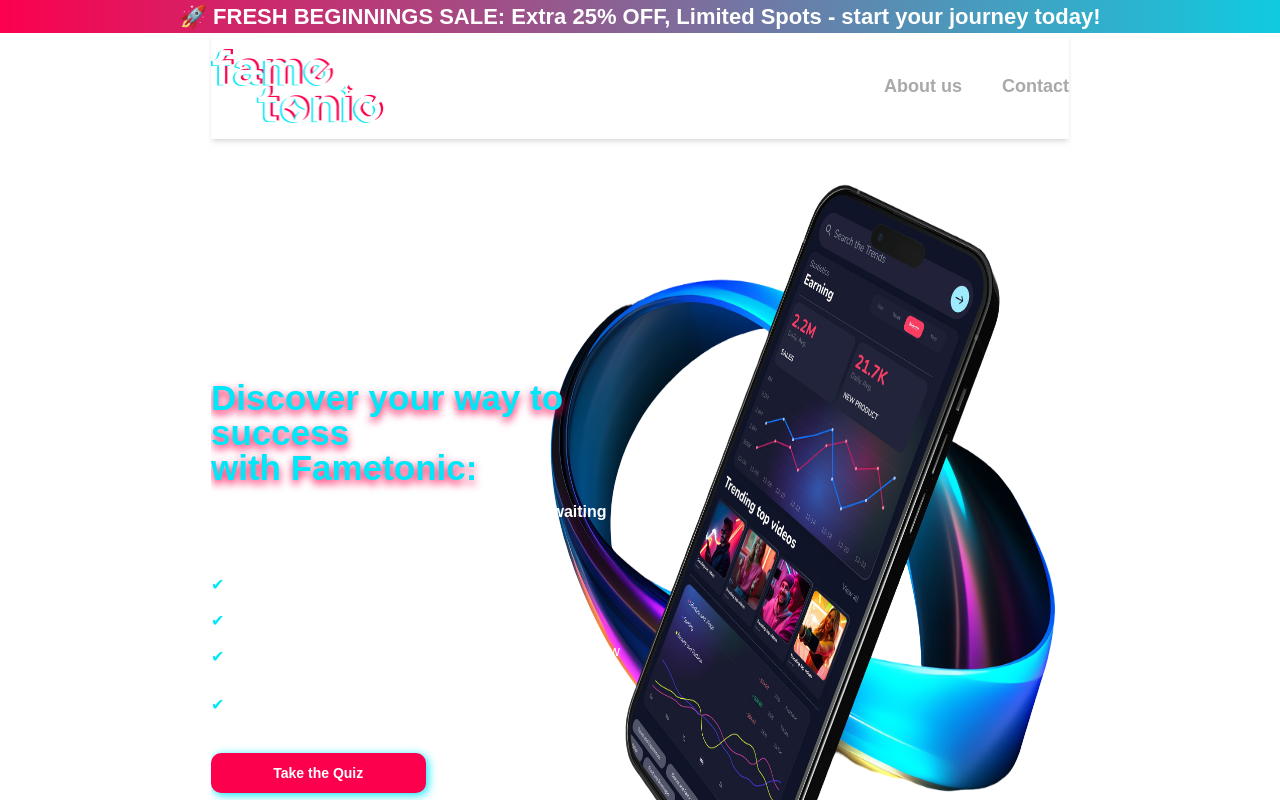
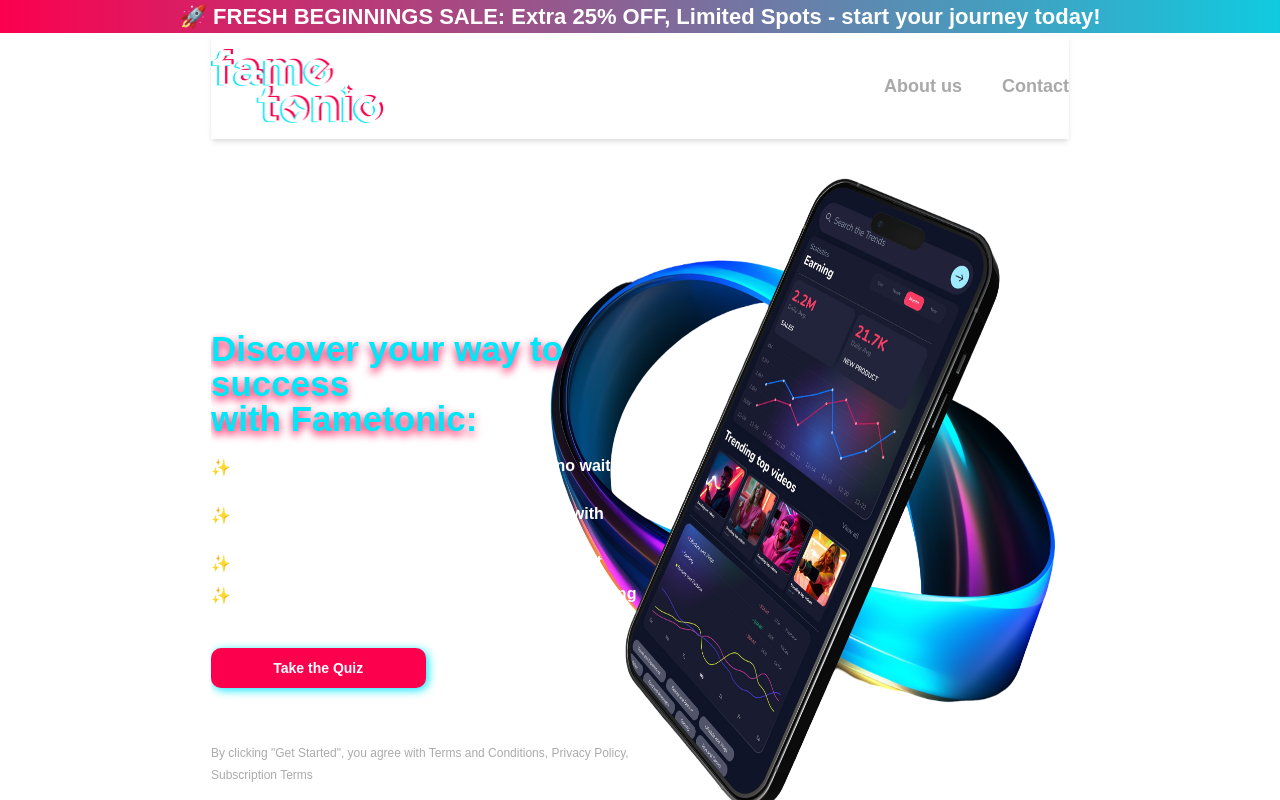
Before and after one commit to Hazrat16/fametonic, a Next.js app: page / in a window 1280 px wide. Shown: the top 800 px of the page. Built offline with nearby package versions, Linux system fonts and the light colour scheme.

Commit message:
Update home page styles and content for enhanced visual appeal and clarity

```diff
--- a/src/app/page.tsx
+++ b/src/app/page.tsx
@@ -1,11 +1,11 @@
 export default function Home() {
   return (
     <div
-      className="min-h-screen flex flex-col-reverse md:flex-row bg-no-repeat bg-[length:100%] md:bg-[length:62%_100%] bg-[position:top_center] md:bg-[position:right] overflow-x-hidden "
+      className="min-h-screen flex flex-col-reverse md:flex-row bg-no-repeat bg-[length:100%] md:bg-[length:62%_90%] bg-[position:top_center] md:bg-[position:100%_0%] overflow-x-hidden "
       style={{ backgroundImage: 'url("/images/bg-image.png")' }}
     >
       {/* Left Text Side */}
-      <div className="w-full md:w-1/2 flex flex-col justify-center px-6 md:px-[0px] pt-28 md:pt-[120px]">
+      <div className="w-full md:w-1/2 flex flex-col justify-center px-6 md:px-[0px] pt-28 md:pt-0">
         <h1 className="font-urbanist font-bold text-[28px] md:text-[35px] leading-[100%] text-white mb-4">
           Want to Turn Social Media Into a <br className="hidden md:block" />
           Profitable Career?
@@ -16,21 +16,17 @@
           Fametonic:
         </h2>
 
-        <p className="font-figtree font-semibold text-[16px] leading-[22px] text-white mb-6">
-          Start growing your influence right away—no waiting required!
-        </p>
-
         {/* Feature Points */}
         <div className="space-y-2 mb-6">
           {[
-            "Personalized creator growth strategy",
-            "Instant access to actionable tips",
+            "Start growing your influence right away—no waiting required!",
             "Create viral TikToks and Reels step by step with easy-to-follow lessons",
-            "Create viral TikToks and Reels step by step with easy-to-follow lessons",
+            "Use a Personal AI Worker to boost your content ",
+            "Learn from expert-led courses designed for aspiring influencers",
           ].map((item, index) => (
-            <div key={index} className="flex items-start gap-2">
-              <span className="text-[#00E7F9] mt-1">✔</span>
-              <span className="font-figtree text-[14px] leading-[20px] text-white">
+            <div key={index} className="flex items-start gap-2 mt-1">
+              <span className="text-[#00E7F9] ">✨</span>
+              <span className="font-figtree text-[16px] leading-[20px] font-semibold text-white">
                 {item}
               </span>
             </div>
@@ -39,7 +35,7 @@
 
         <div className="flex flex-col-reverse md:flex-col">
           {/* Button Section - should appear last in mobile, first in desktop */}
-          <div className="w-full md:w-1/2">
+          <div className="w-full md:w-1/2 mb-6 md:mb-0">
             <button className="w-full h-[40px] rounded-[10px] bg-[#FC004E] text-white font-figtree font-semibold text-sm px-10 py-2 shadow-[2px_2px_10px_#00E7F9] mb-2">
               Take the Quiz
             </button>
```
